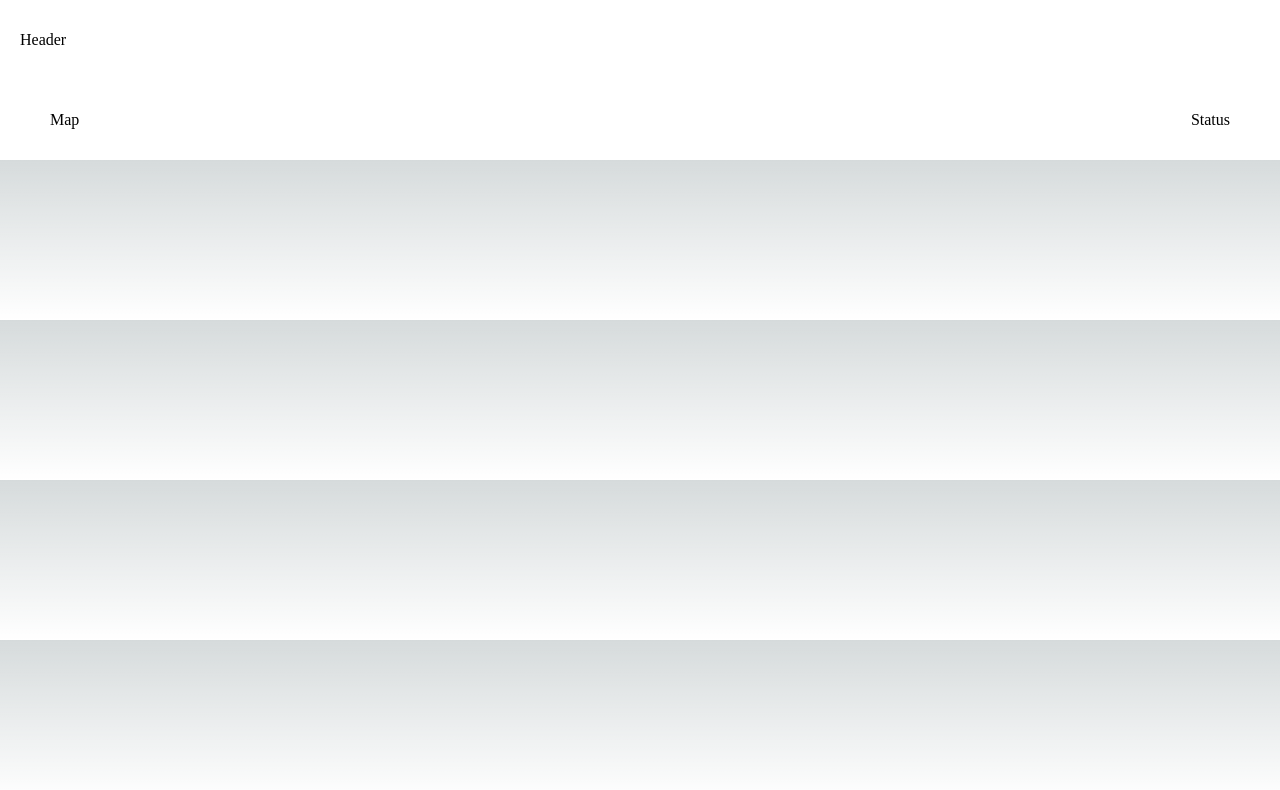
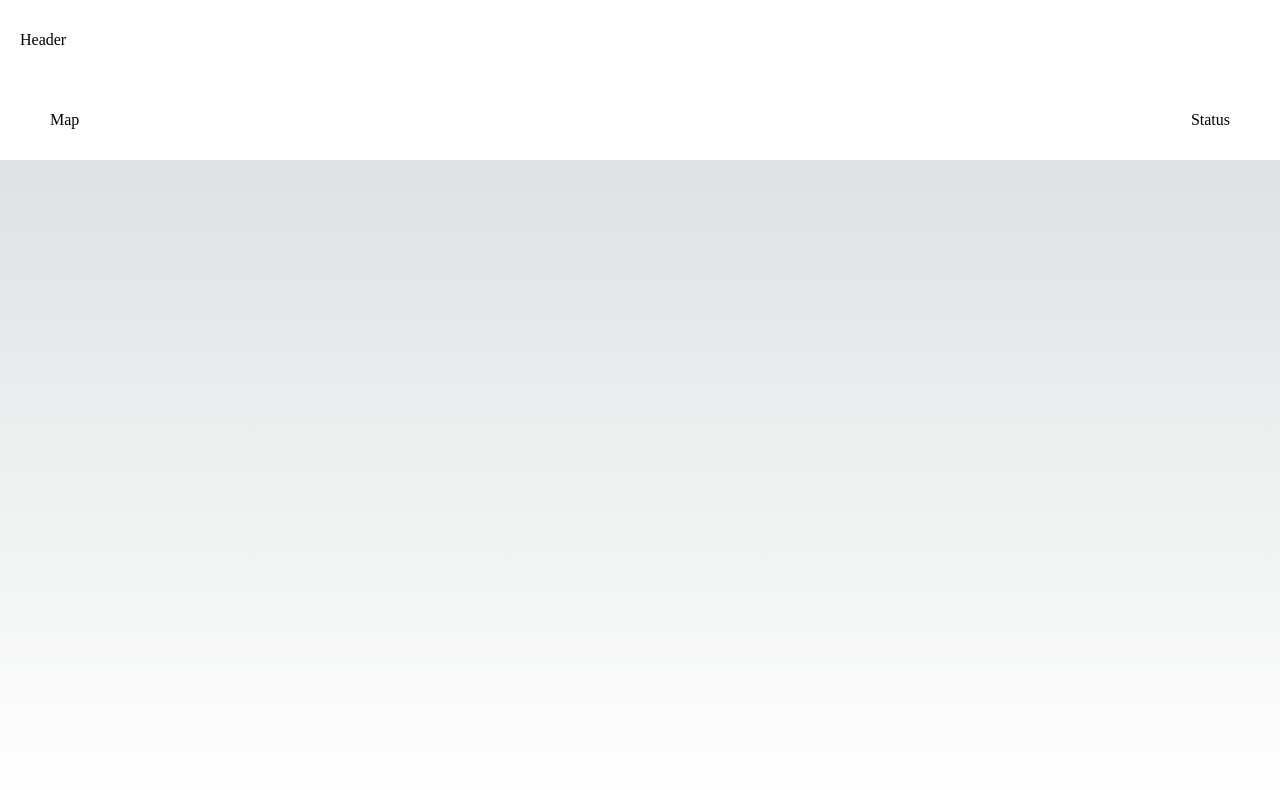
Before and after one commit to QwerTayu/wakaru-hacku2023-app, a Next.js app: page / in a window 1280 px wide. Shown: the top 790 px of the page. Built offline with nearby package versions, Linux system fonts and the light colour scheme.

Commit message:
💄 初期設定

```diff
--- a/src/styles/globals.css
+++ b/src/styles/globals.css
@@ -81,7 +81,8 @@
 
 html,
 body {
-  max-width: 100vw;
+  width: 100vw;
+  height: 100vh;
   overflow-x: hidden;
 }
 
@@ -105,3 +106,8 @@ a {
     color-scheme: dark;
   }
 }
+
+#__next {
+  height: 100%;
+  width: 100%;
+}
```
